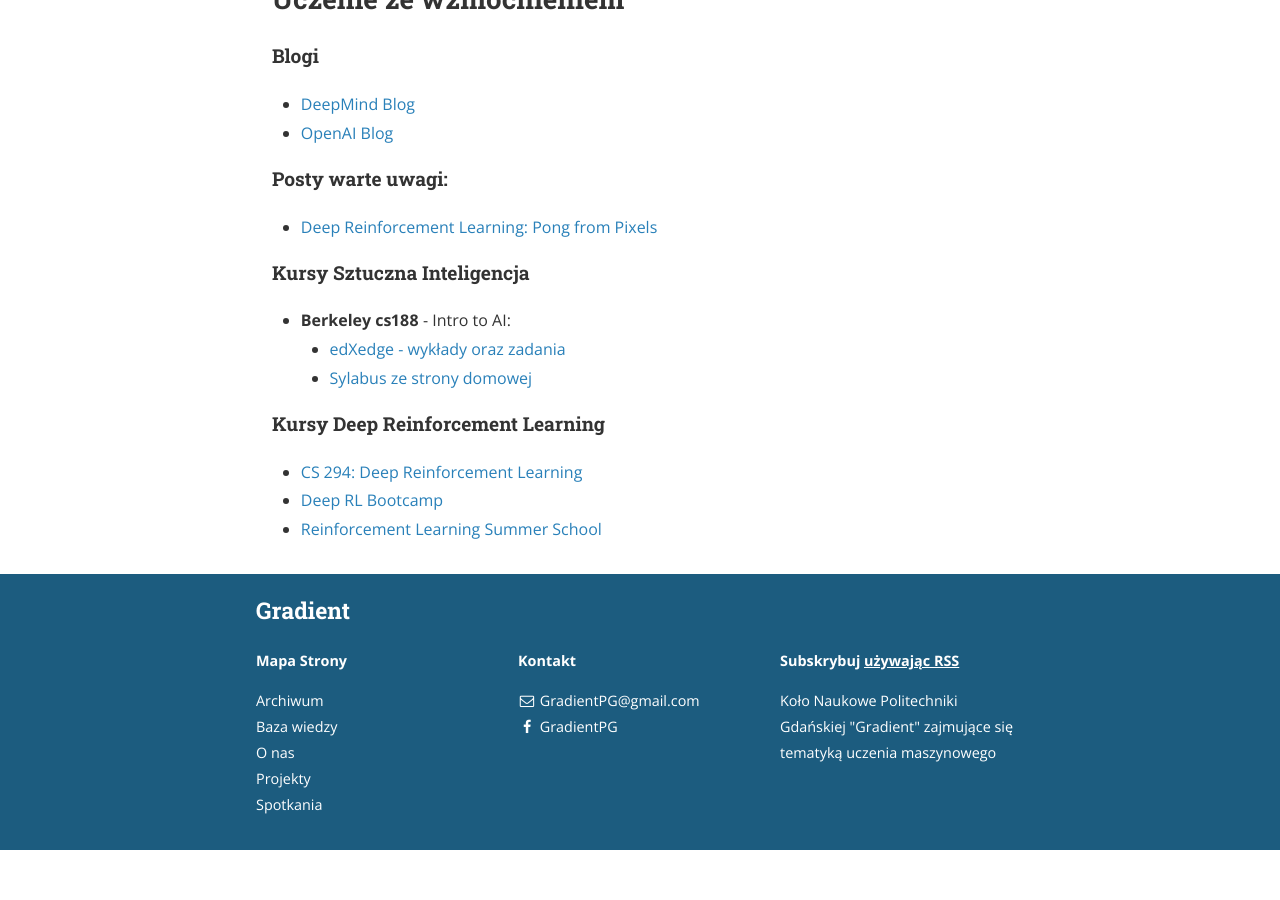
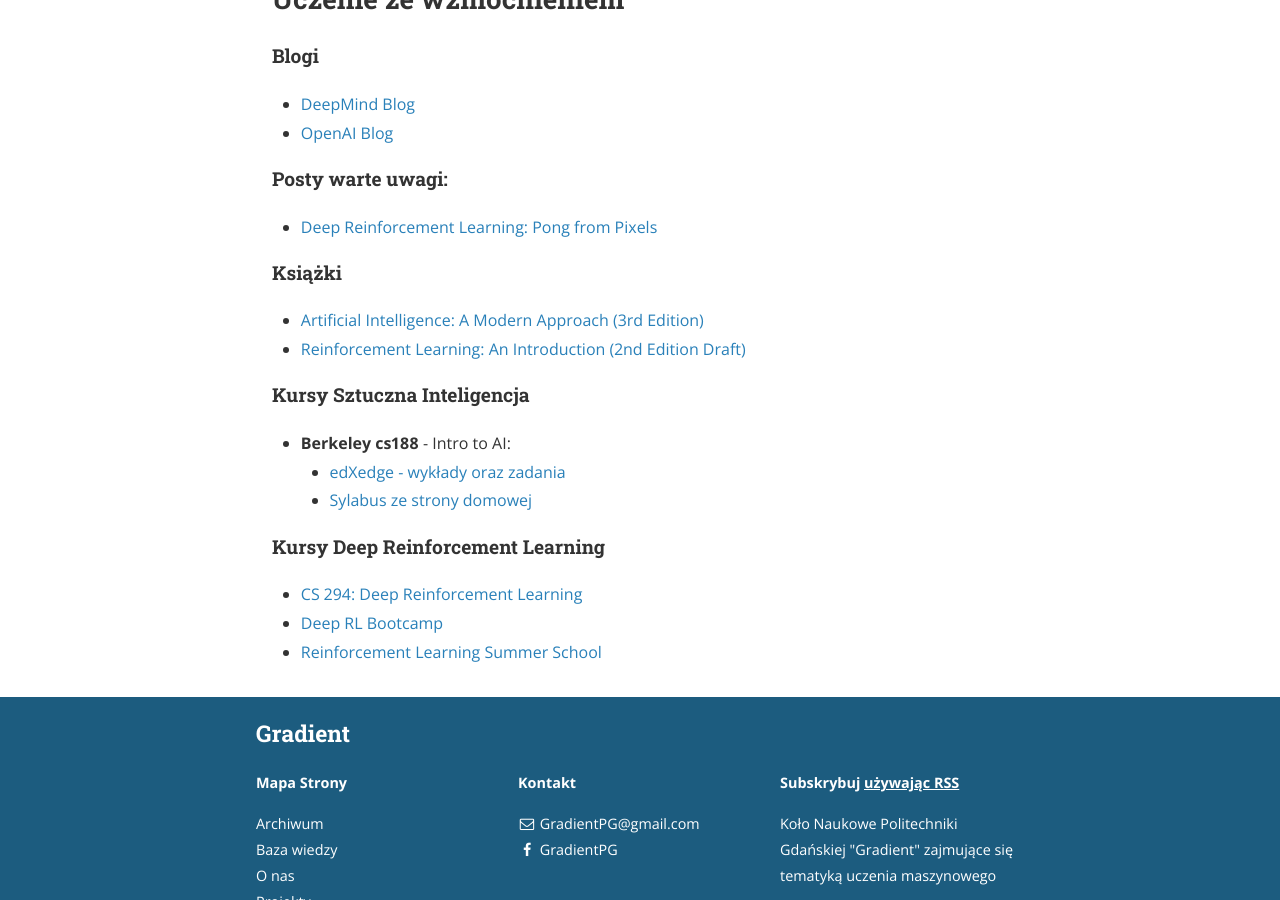
Before and after one commit to jpowie01/GradientPG, a Jekyll site: the page built from baza-wiedzy.md, in a window 1280 px wide and 900 px high, scrolled down 1741 px. Built offline with Jekyll 4.4.1, drawn with Linux system fonts in a browser that asks for light colours; nearby versions of some CDN libraries; before the commit the page ends 2591 px from its top, so only the background shows below that.

Commit message:
Dodaj literaturę o SI i RL

```diff
--- a/baza-wiedzy.md
+++ b/baza-wiedzy.md
@@ -60,6 +60,12 @@
 #### Posty warte uwagi:
 - [Deep Reinforcement Learning: Pong from Pixels](http://karpathy.github.io/2016/05/31/rl/)
 
+#### Książki
+
+- [Artificial Intelligence: A Modern Approach (3rd Edition)](https://dcs.abu.edu.ng/staff/abdulrahim-abdulrazaq/courses/cosc208/Artificial%20Intelligence%20A%20Modern%20Approach%20(3rd%20Edition).pdf)
+- [Reinforcement Learning: An Introduction (2nd Edition Draft)](http://ufal.mff.cuni.cz/~straka/courses/npfl114/2016/sutton-bookdraft2016sep.pdf)
+
+
 #### Kursy Sztuczna Inteligencja
 - **Berkeley cs188** - Intro to AI:
   - [edXedge - wykłady oraz zadania](https://edge.edx.org/courses/course-v1:Berkeley+CS188+SP17/course/)
```
